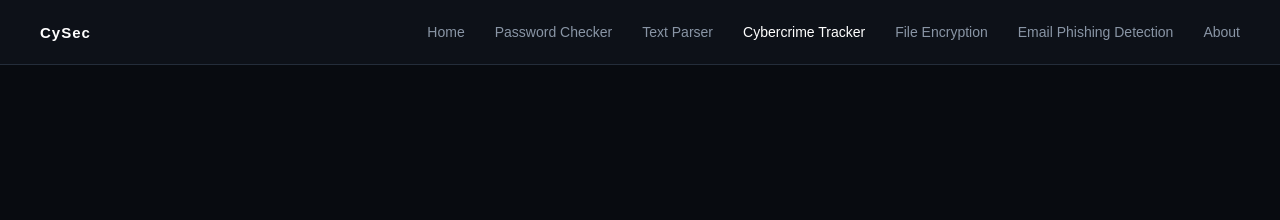
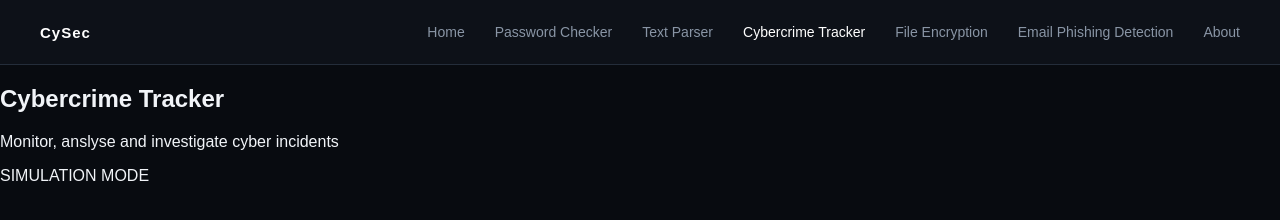
Before and after one commit to kieranhsng/CyberSec-Website, a plain HTML site: page tracker.html in a window 1280 px wide. Drawn offline with Linux system fonts and the light colour scheme.

Commit message:
Update tracker.html

```diff
--- a/tracker.html
+++ b/tracker.html
@@ -30,6 +30,24 @@
 
     </nav>
 
+    <main class="tracker-container">
+
+        <section class="tracker-heading">
+            <div>
+                <h1>Cybercrime Tracker</h1>
+                <p>
+                    Monitor, anslyse and investigate cyber incidents
+                </p>
+            </div>
+
+            <span class="simulation-label">
+                SIMULATION MODE
+            </span>
+
+        </section>
+
+    </main>
+
 </body>
 
 </html>
```
